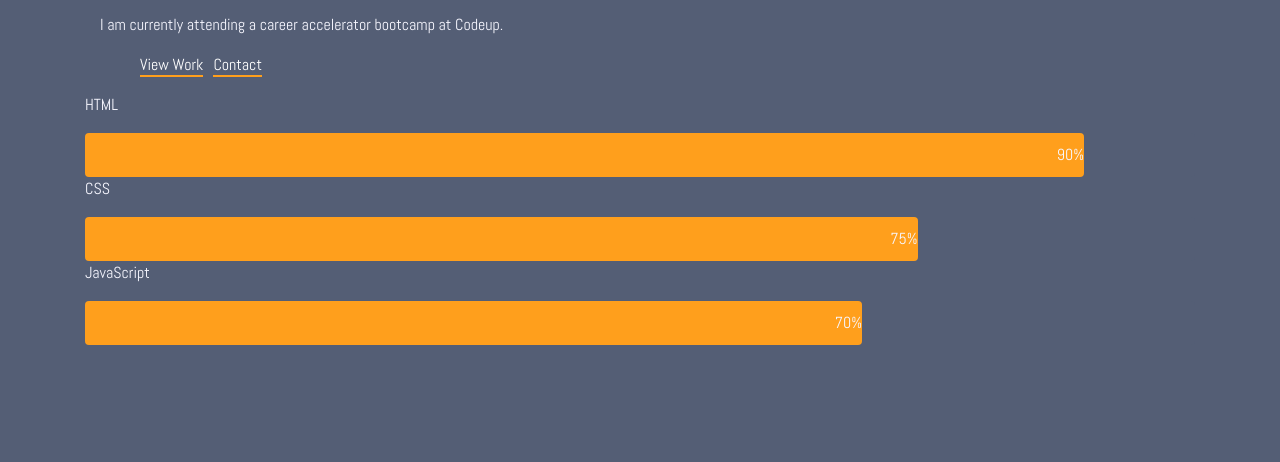
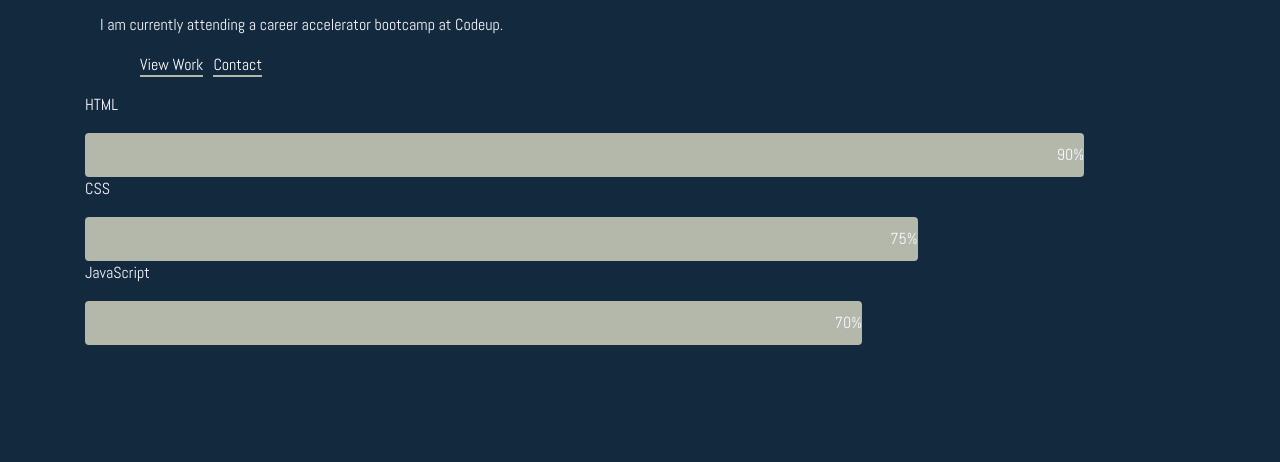
Before and after one commit to valmeza/valmeza.github.io, a plain HTML site: page index.html in a window 1280 px wide. Shown: the part 338-800 px from the top of the page. Drawn offline with nearby package versions, Linux system fonts and the light colour scheme.

Commit message:
Changed website colors.

```diff
--- a/sass/_config.scss
+++ b/sass/_config.scss
@@ -2,13 +2,13 @@
 @import url("https://fonts.googleapis.com/css2?family=Abel&family=Anton&display=swap");
 
 // colors
-$bg-color: #3e6b89;
-$card-bg-color: #083D77;
+$bg-color: #13293D;
+$card-bg-color: #284B63;
 $primary-color: #F7F7FF;
-$secondary-color: #FF9F1C;
-$html-bar-color: #FF9F1C;
-$css-bar-color: #FF9F1C;
-$js-bar-color: #FF9F1C;
+$secondary-color: #B4B8AB;
+$html-bar-color: #B4B8AB;
+$css-bar-color: #B4B8AB;
+$js-bar-color: #B4B8AB;
 
 // font sizes font family
 $header-font-size: 4em;
```
Also changed, not shown: css/index.css.
